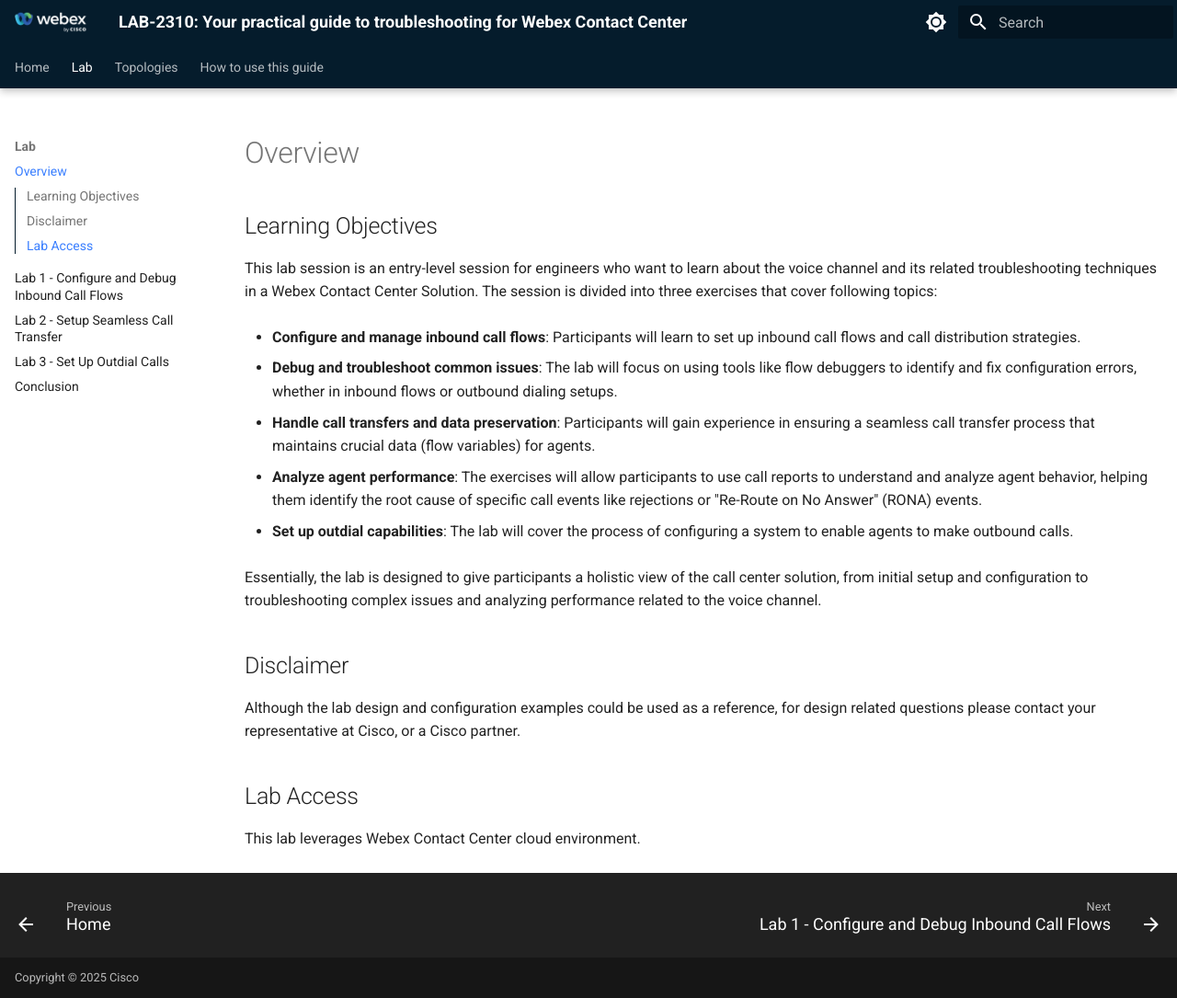
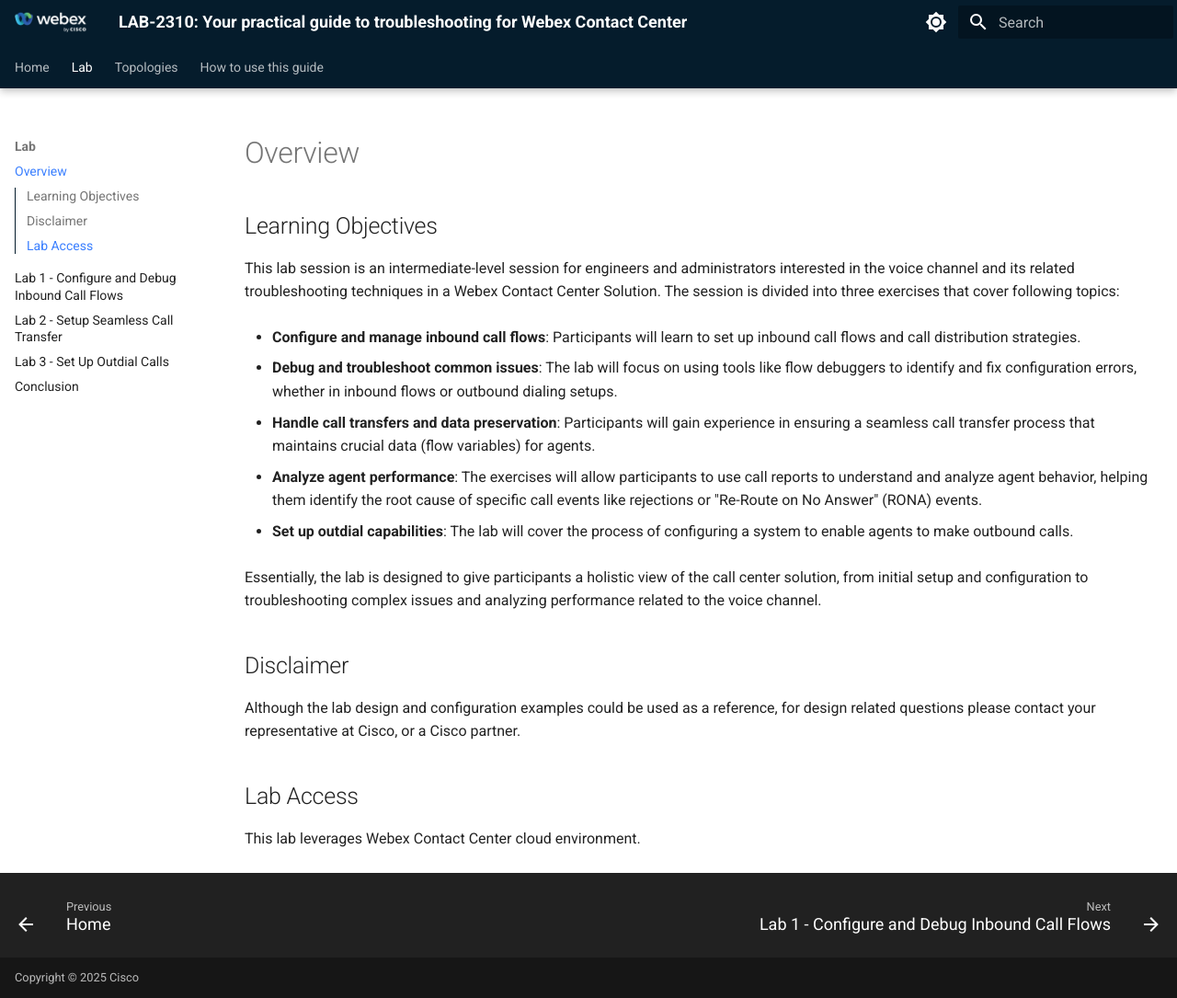
Before and after one commit to WebexCC-SA/LAB-2310, an MkDocs documentation site: the page built from docs/overview.md, in a window 1280 px wide and 1085 px high. Shown: the whole window at 92% size. Built offline with MkDocs 1.6.1 and Material for MkDocs 9.7.7, drawn with Linux system fonts in a browser that asks for light colours.

Commit message:
fixed overview

```diff
--- a/docs/overview.md
+++ b/docs/overview.md
@@ -2,7 +2,7 @@
 
 ## Learning Objectives
 
-This lab session is an entry-level session for engineers who want to learn about the voice channel and its related troubleshooting techniques in a Webex Contact Center Solution. The session is divided into three exercises that cover following topics:
+This lab session is an intermediate-level session for engineers and administrators interested in the voice channel and its related troubleshooting techniques in a Webex Contact Center Solution. The session is divided into three exercises that cover following topics:
 
 - **Configure and manage inbound call flows**: Participants will learn to set up inbound call flows and call distribution strategies.
 
```
